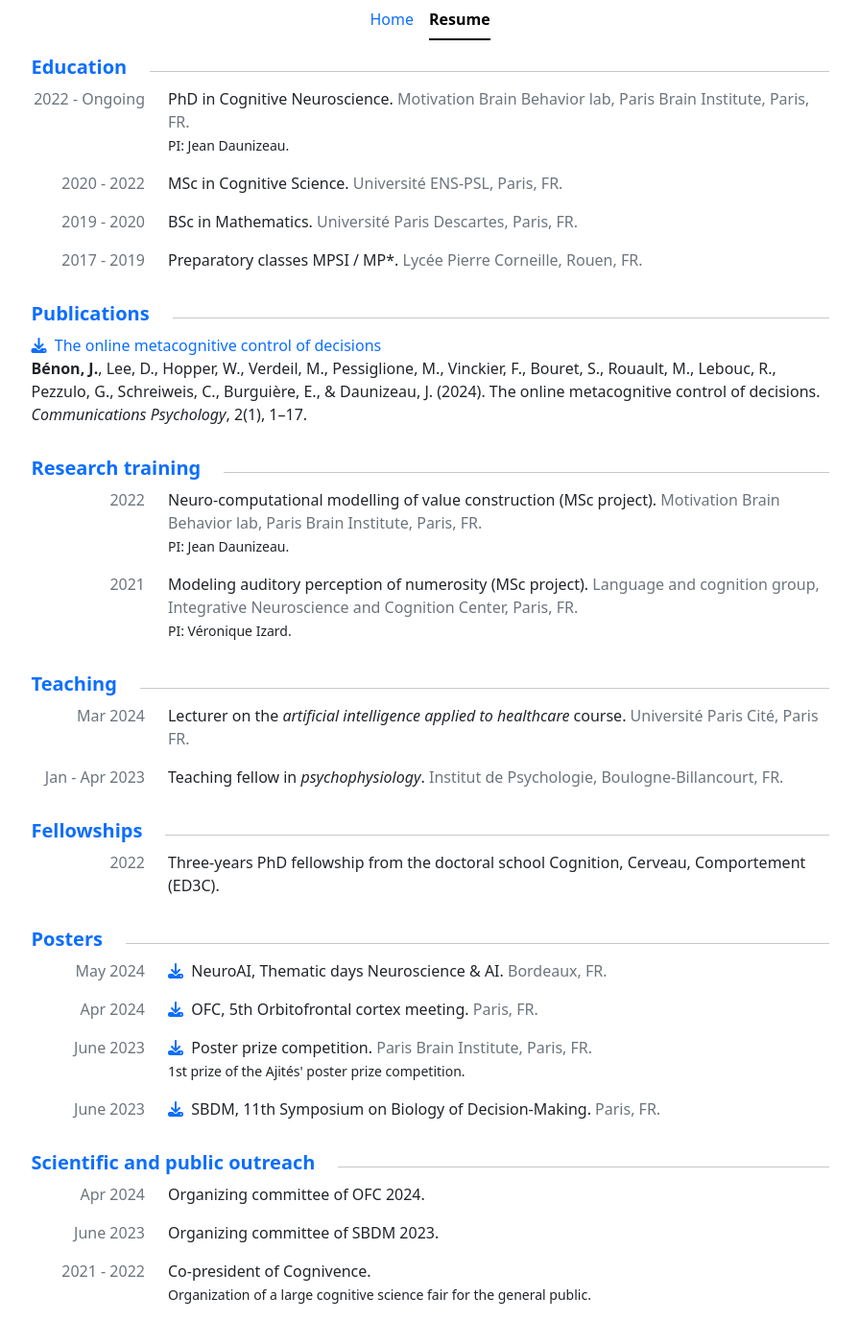
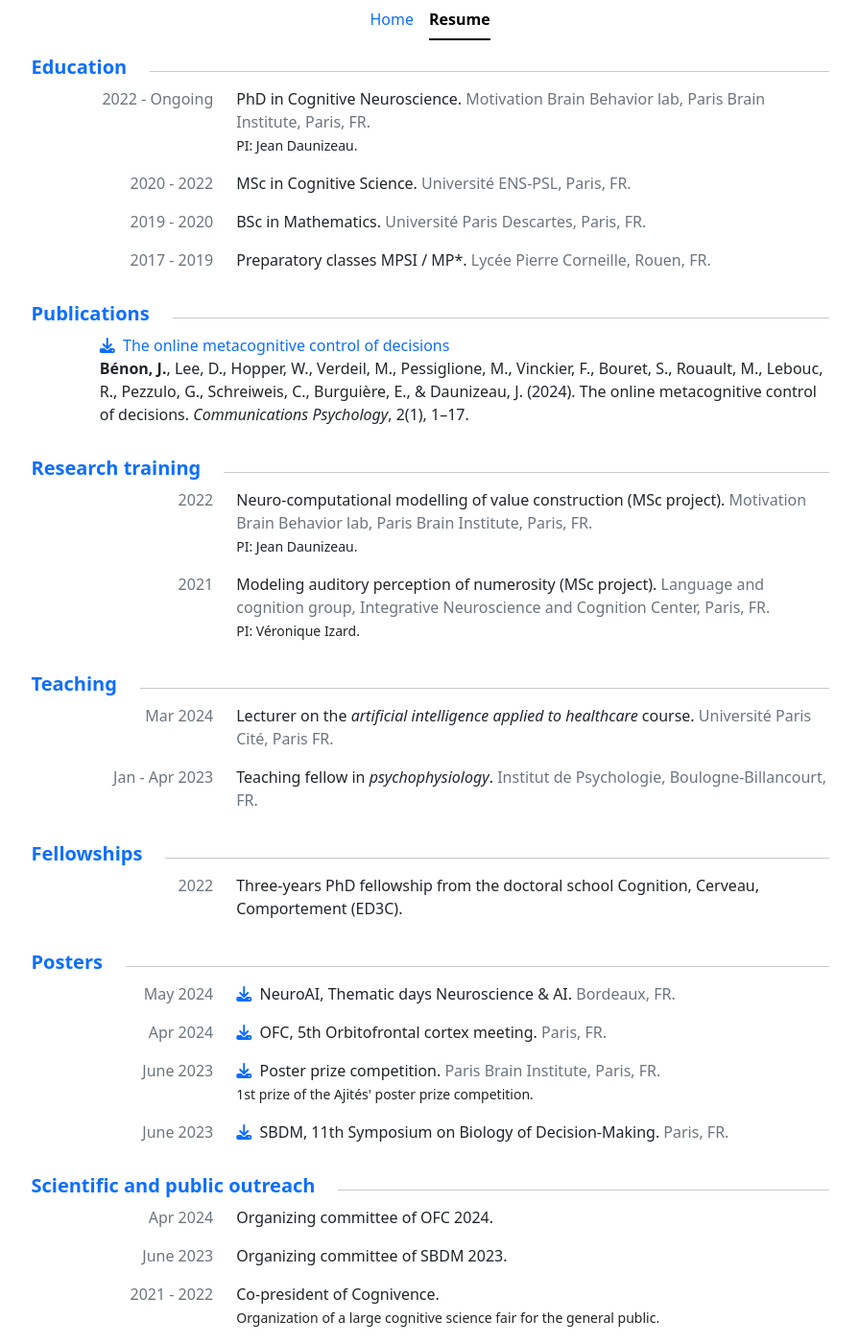
Before and after one commit to jbenon/jbenon.github.io, a Jekyll site: the page built from resume.html, in a window 1280 px wide. Shown: the whole page at 96% size, without its empty margins (192-1087 px from the left). Built offline with Jekyll 4.4.1, drawn with Linux system fonts in a browser that asks for light colours; nearby versions of some CDN libraries; before the commit the page ends 1377 px from its top, so only the background shows below that.

Commit message:
Offset resume content to the right

```diff
--- a/resume.html
+++ b/resume.html
@@ -23,7 +23,8 @@ layout: default
             <!-- Publications section -->
             {% for publication in section.publications %}
                 <div class="row justify-content-center">
-                    <div class="col">
+                  <div class="col-1"></div>
+                    <div class="col-11">
                         <p class="text-body">
                           <a class="icon-link link-underline link-underline-opacity-0"
                           href="/assets/{{publication.pdf}}.pdf"
@@ -46,12 +47,13 @@ layout: default
             <!-- Regular section -->
             <div class="row">
               {% for item in section.items %}
+                <div class="col-1"></div>
                 <div class="col-2 text-end">
                   <p class="text-secondary">
                     {{item.date}}
                   </p>
                 </div>
-                <div class="col-10">
+                <div class="col-9">
                   <p>
                     <span>
                       {% if item.pdf %}
```
